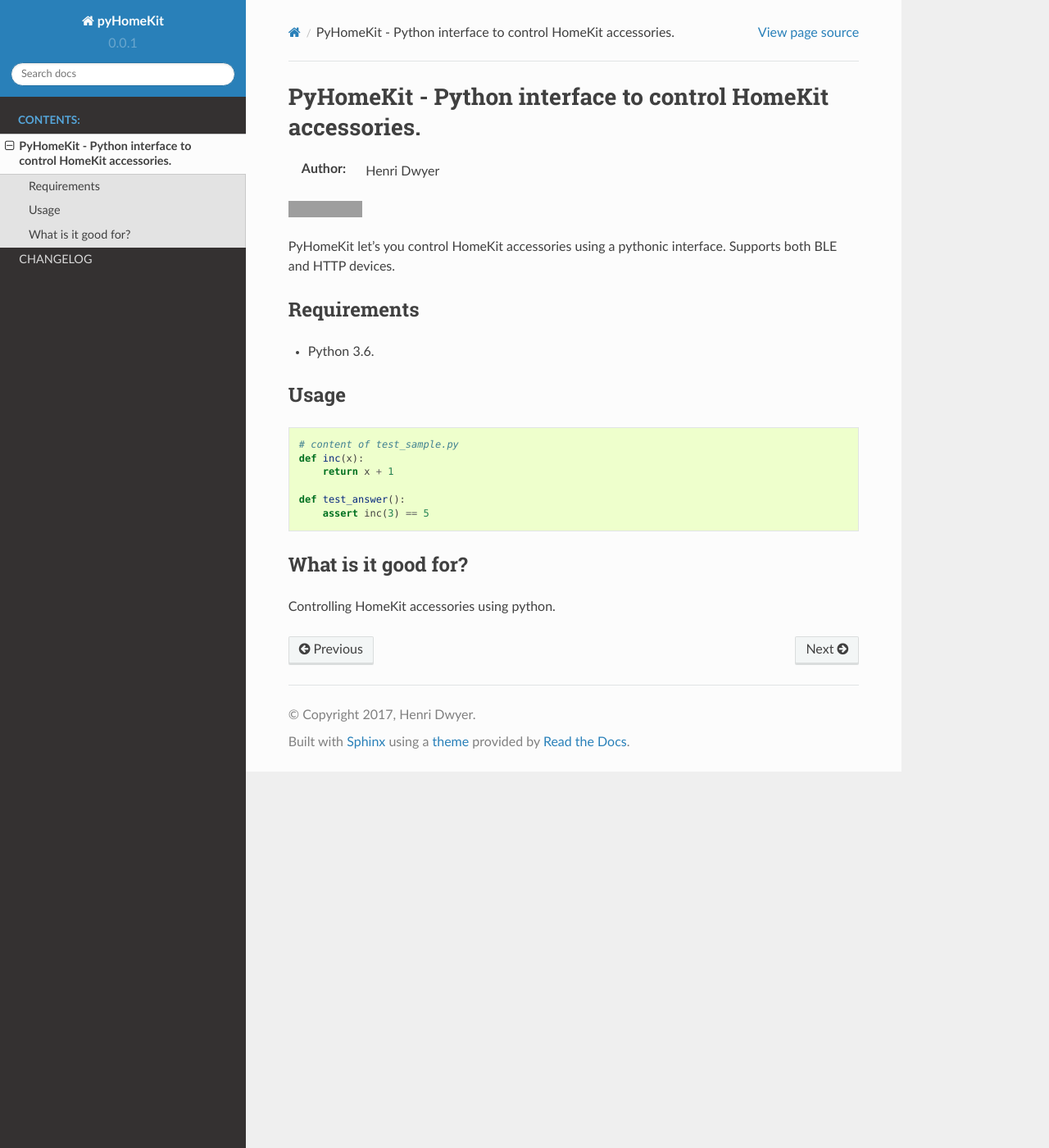
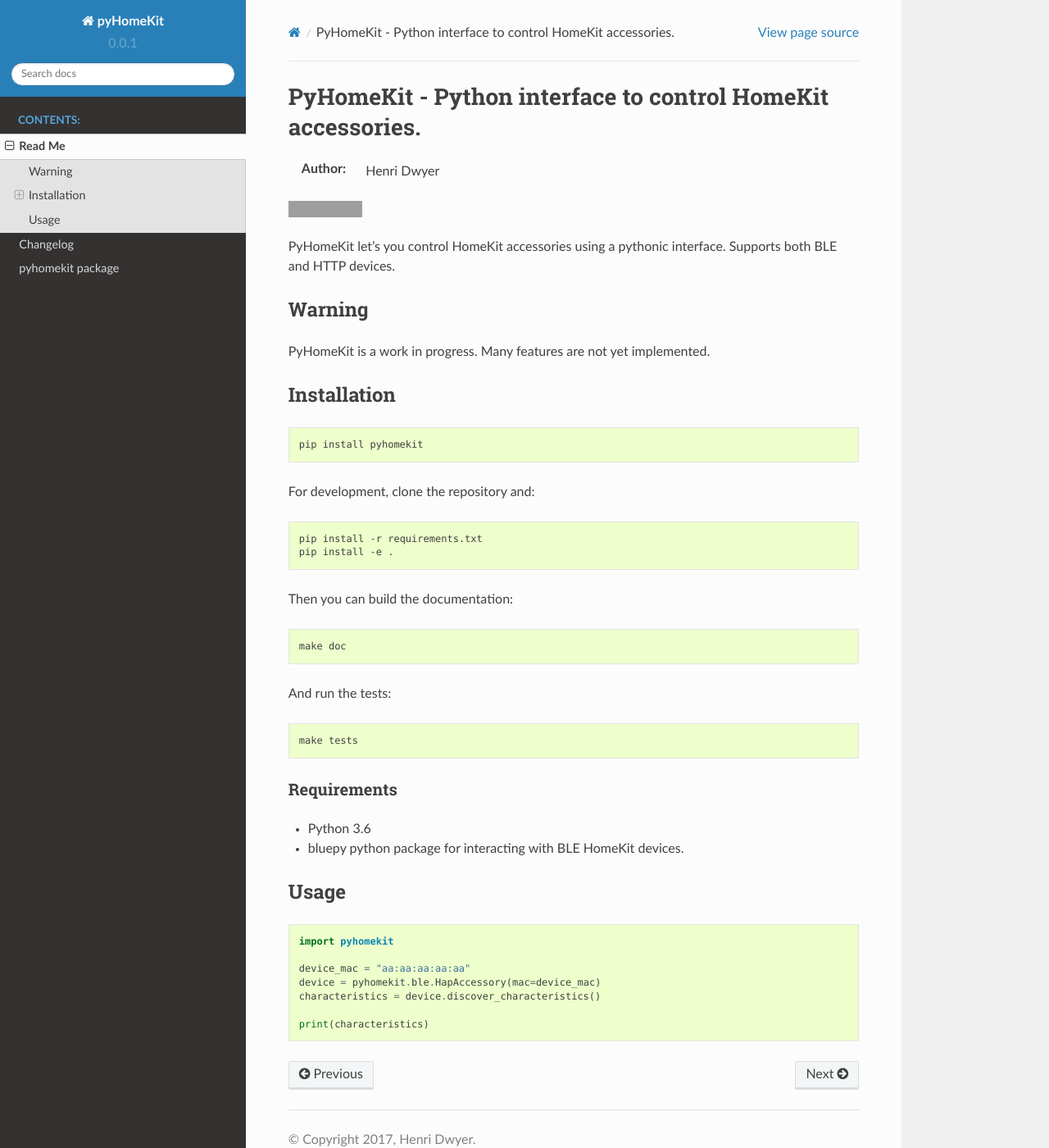
Before and after one commit to henridwyer/pyhomekit, a Sphinx documentation site: the page built from docs/readme.rst, in a window 1280 px wide and 1400 px high. Shown: the whole window at 82% size. Built offline with Sphinx 7.4.7 and the Read the Docs theme 2.0.0, drawn with Linux system fonts in a browser that asks for light colours; formulas are drawn with MathJax 3; grey boxes are pictures that could not be loaded.

Commit message:
documentation and build improvements

```diff
--- a/docs/conf.py
+++ b/docs/conf.py
@@ -34,8 +34,11 @@
 extensions = [
     'sphinx.ext.autodoc', 'sphinx.ext.napoleon', 'sphinx.ext.intersphinx',
     'sphinx.ext.todo', 'sphinx.ext.coverage', 'sphinx.ext.imgmath',
-    'sphinx.ext.viewcode'
+    'sphinx.ext.viewcode', 'sphinx.ext.autosummary'
 ]
+
+autodoc_default_flags = ['members']
+autosummary_gerenerate = True
 
 # Add any paths that contain templates here, relative to this directory.
 templates_path = ['_templates']
@@ -125,11 +128,11 @@
 latex_elements = {
     # The paper size ('letterpaper' or 'a4paper').
     #
-    # 'papersize': 'letterpaper',
+    'papersize': 'a4paper',
 
     # The font size ('10pt', '11pt' or '12pt').
     #
-    # 'pointsize': '10pt',
+    'pointsize': '10pt',
 
     # Additional stuff for the LaTeX preamble.
     #
@@ -144,8 +147,7 @@
 # (source start file, target name, title,
 #  author, documentclass [howto, manual, or own class]).
 latex_documents = [
-    (master_doc, 'pyHomeKit.tex', 'pyHomeKit Documentation', 'Henri Dwyer',
-     'manual'),
+    (master_doc, 'pyHomeKit.tex', 'pyHomeKit Documentation', author, 'manual'),
 ]
 
 # -- Options for manual page output ---------------------------------------
@@ -166,3 +168,5 @@
 
 # Example configuration for intersphinx: refer to the Python standard library.
 intersphinx_mapping = {'https://docs.python.org/': None}
+
+autodoc_mock_imports = ["bluepy"]
--- a/docs/readme.rst
+++ b/docs/readme.rst
@@ -9,27 +9,53 @@
 
 PyHomeKit let's you control HomeKit accessories using a pythonic interface. Supports both BLE and HTTP devices.
 
-Requirements
+Warning
+-------
+
+PyHomeKit is a work in progress. Many features are not yet implemented.
+
+Installation
 ------------
 
-- Python 3.6.
+.. code-block:: shell
 
+    pip install pyhomekit
+
+For development, clone the repository and:
+
+.. code-block:: shell
+
+    pip install -r requirements.txt
+    pip install -e .
+
+Then you can build the documentation:
+
+.. code-block:: shell
+
+    make doc
+
+And run the tests:
+
+.. code-block:: shell
+
+    make tests
+
+
+Requirements
+############
+
+- Python 3.6
+- bluepy python package for interacting with BLE HomeKit devices.
 
 Usage
 ------------------
 
-
 .. code-block:: python
 
-    # content of test_sample.py
-    def inc(x):
-        return x + 1
+    import pyhomekit
 
-    def test_answer():
-        assert inc(3) == 5
+    device_mac = "aa:aa:aa:aa:aa"
+    device = pyhomekit.ble.HapAccessory(mac=device_mac)
+    characteristics = device.discover_characteristics()
 
-
-What is it good for?
---------------------
-
-Controlling HomeKit accessories using python.
+    print(characteristics)
--- a/docs/source/pyhomekit.rst
+++ b/docs/source/pyhomekit.rst
@@ -1,8 +1,5 @@
 pyhomekit package
 =================
-
-Submodules
-----------
 
 pyhomekit\.ble module
 ---------------------
```
Also changed, not shown: CHANGELOG.rst (+9 -1 lines), README.rst (+39 -13 lines), docs/changelog.rst (+9 -1 lines), docs/index.rst (+5 -8 lines), 2 other files.
